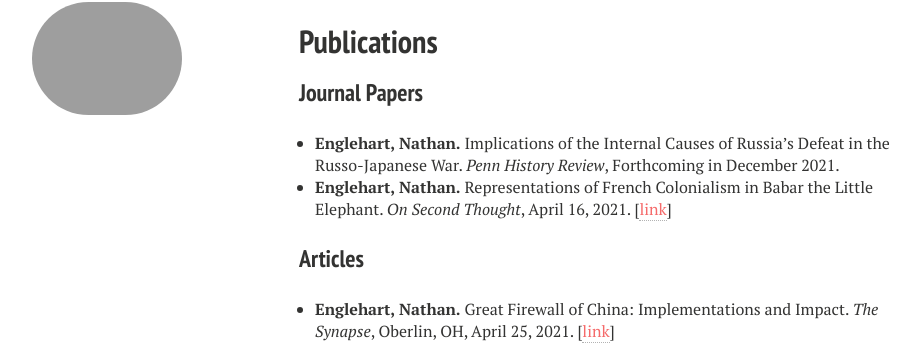
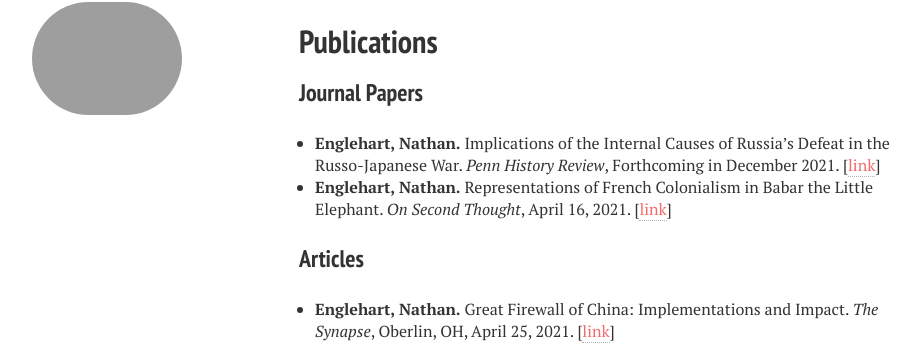
Before and after one commit to nathanenglehart/nathanenglehart.github.io, a Jekyll site: the page built from publications.md, in a window 1280 px wide. Shown: the part 82-431 px from the top of the page, without its empty margins (21-941 px from the left). Built offline with Jekyll 4.4.1, drawn with Linux system fonts in a browser that asks for light colours; nearby versions of some CDN libraries.

Commit message:
Update publications.html

```diff
--- a/_layouts/publications.html
+++ b/_layouts/publications.html
@@ -83,7 +83,7 @@ div.bibtex pre { font-size: 75%; overflow: auto;  width: 100%; padding: 0em 0em;
 	<h1>Publications</h1>
 	<h3>Journal Papers</h3>
 	<ul style="padding-left: 1em !important;">
-	<li><b>Englehart, Nathan.</b> Implications of the Internal Causes of Russia’s Defeat in the Russo-Japanese War. <i>Penn History Review</i>, Forthcoming in December 2021. </li>
+	<li><b>Englehart, Nathan.</b> Implications of the Internal Causes of Russia’s Defeat in the Russo-Japanese War. <i>Penn History Review</i>, Forthcoming in December 2021. [<a style="color: #f56a6a !important;" href="">link</a>]</li>
 	<li><p><b>Englehart, Nathan.</b> Representations of French Colonialism in Babar the Little Elephant. <i>On Second Thought</i>, April 16, 2021. [<a style="color: #f56a6a !important;" href="https://oberlinost.wordpress.com/2021/04/16/representations-of-french-colonialism-in-the-story-of-babar-the-little-elephant/">link</a>]</p></li>
 	</ul>
 	<h3>Articles</h3>
```
